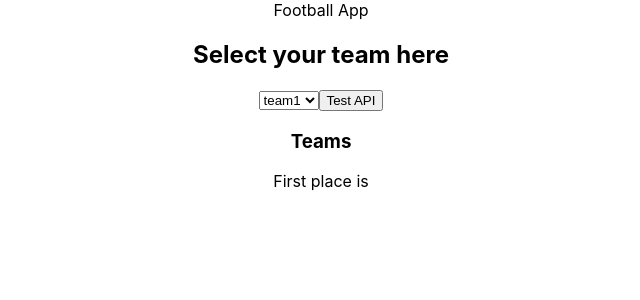
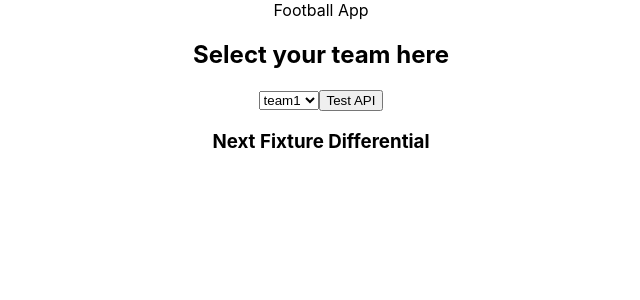
Before and after one commit to Reikon95/FootballPerformanceDashboard, a React (Create React App) app: page / in a window 1280 px wide. Shown: the top 300 px of the page, without its empty margins (319-959 px from the left). Built offline with nearby package versions, Linux system fonts and the light colour scheme; no server answers.

Commit message:
differential function now works

```diff
--- a/src/App.js
+++ b/src/App.js
@@ -45,11 +45,8 @@ function App() {
         <option>team1</option>
         <option>team2</option>
       </select>
-
       <button onClick={()=>findDifferential('Liverpool FC', 'Chelsea FC')}>Test API</button>
-      <h3>Teams</h3>
-      First place is
-
+      <h3>Next Fixture Differential</h3>
 
     </div>
   );
```
